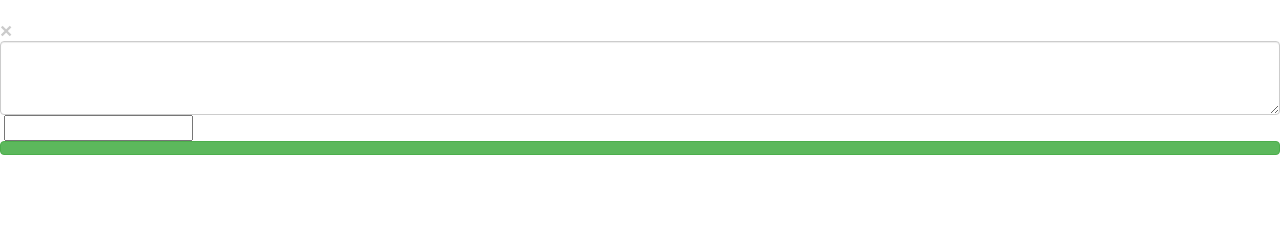
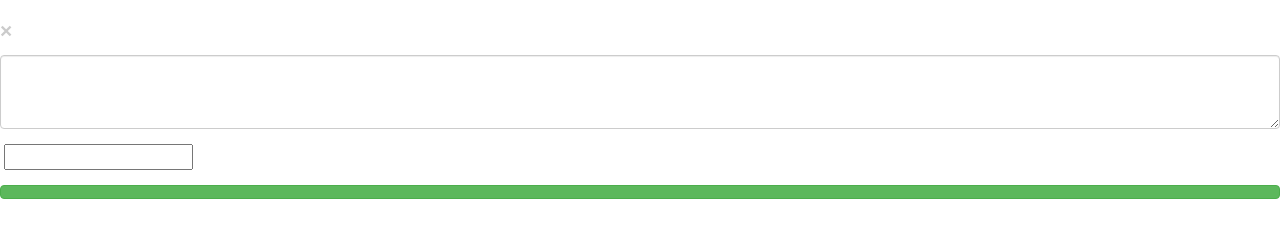
Before and after one commit to shali3/red-button-extension, a website: page addon/data/panel.html in a window 1280 px wide. Drawn offline with nearby package versions, Linux system fonts and the light colour scheme.

Commit message:
Added form groups

```diff
--- a/addon/data/panel.html
+++ b/addon/data/panel.html
@@ -9,11 +9,16 @@
     <button type="button" class="close pull-left" aria-label="Close"><span aria-hidden="true">&times;</span></button>
     <h2 data-l10n-id="product_name" class="text-center"></h2>
 
-    <img id="screenshot" alt="" src="#"/>
-    <textarea id="reportComment" class="form-control" rows="3"></textarea>
-
-    <label data-l10n-id="passcode_label" for="passcodeText"></label>
-    <input id="passcodeText" type="text">
+    <div class="form-group">
+        <img id="screenshot" alt="" src="#"/>
+    </div>
+    <div class="form-group">
+        <textarea id="reportComment" class="form-control" rows="3"></textarea>
+    </div>
+    <div class="form-group">
+        <label data-l10n-id="passcode_label" for="passcodeText"></label>
+        <input id="passcodeText" type="text">
+    </div>
     <button data-l10n-id="send_button" type="button" class="btn btn-success btn-block"></button>
 </div>
 </body>
```
